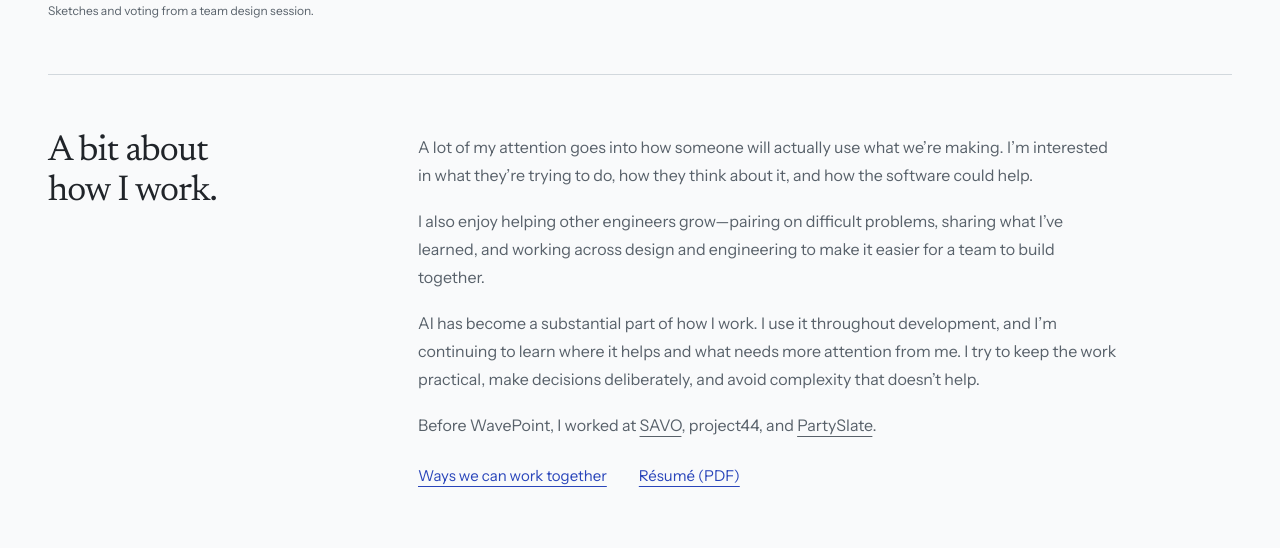
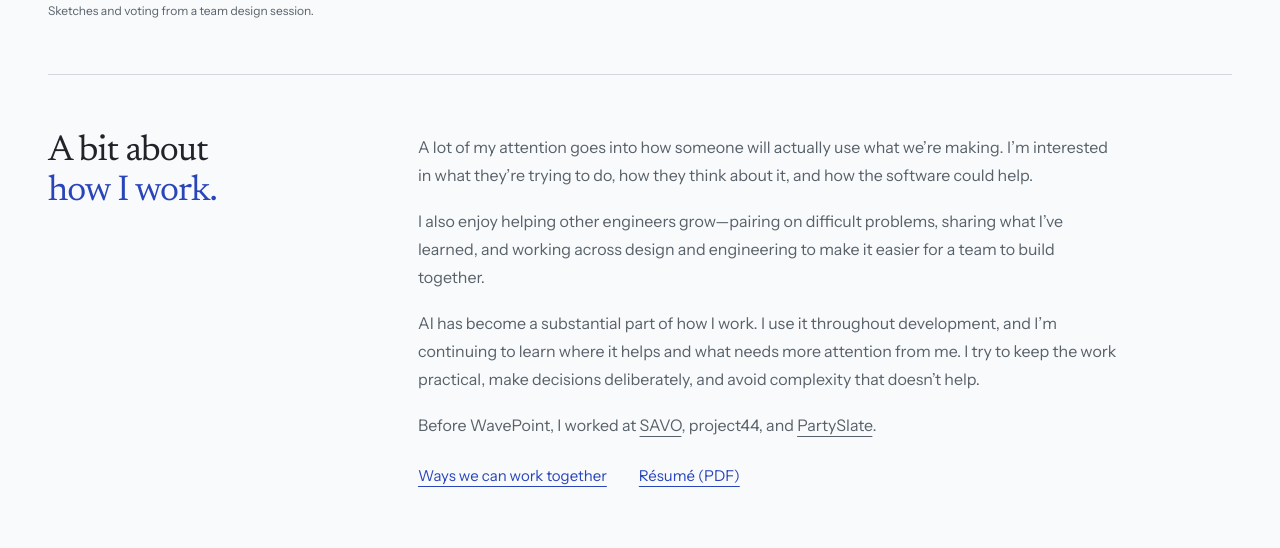
Before and after one commit to robabby/robabby, a Next.js app: page / in a window 1280 px wide. Shown: the part 2800-3348 px from the top of the page. Built offline with nearby package versions, Linux system fonts and the light colour scheme; no server answers.

Commit message:
style(home): accent the About heading second line (SG-1790)

```diff
--- a/app/globals.css
+++ b/app/globals.css
@@ -152,6 +152,7 @@ a:hover .arrow { transform: translateX(3px); }
 .about, .contact, .service-row, .approach, .questions { display: grid; grid-template-columns: 280px minmax(0, 1fr); gap: 90px; }
 .about { padding-block: 58px; margin-top: 54px; border-top: 1px solid var(--line); }
 .about h2 { font-size: 36px; max-width: 14ch; }
+.about h2 span { color: var(--accent); }
 .about-copy { max-width: 62ch; }
 .about-copy p { color: var(--muted); font-size: 16px; line-height: 1.75; }
 .about-copy p + p { margin-top: 18px; }
--- a/app/page.tsx
+++ b/app/page.tsx
@@ -98,7 +98,7 @@ export default function Home() {
           </div>
         </section>
         <section className="wrap about" id="about" aria-labelledby="about-title">
-          <h2 id="about-title">A bit about how I work.</h2>
+          <h2 id="about-title">A bit about<br /><span>how I work.</span></h2>
           <div className="about-copy">
             <p>A lot of my attention goes into how someone will actually use what we’re making. I’m interested in what they’re trying to do, how they think about it, and how the software could help.</p>
             <p>I also enjoy helping other engineers grow—pairing on difficult problems, sharing what I’ve learned, and working across design and engineering to make it easier for a team to build together.</p>
```
